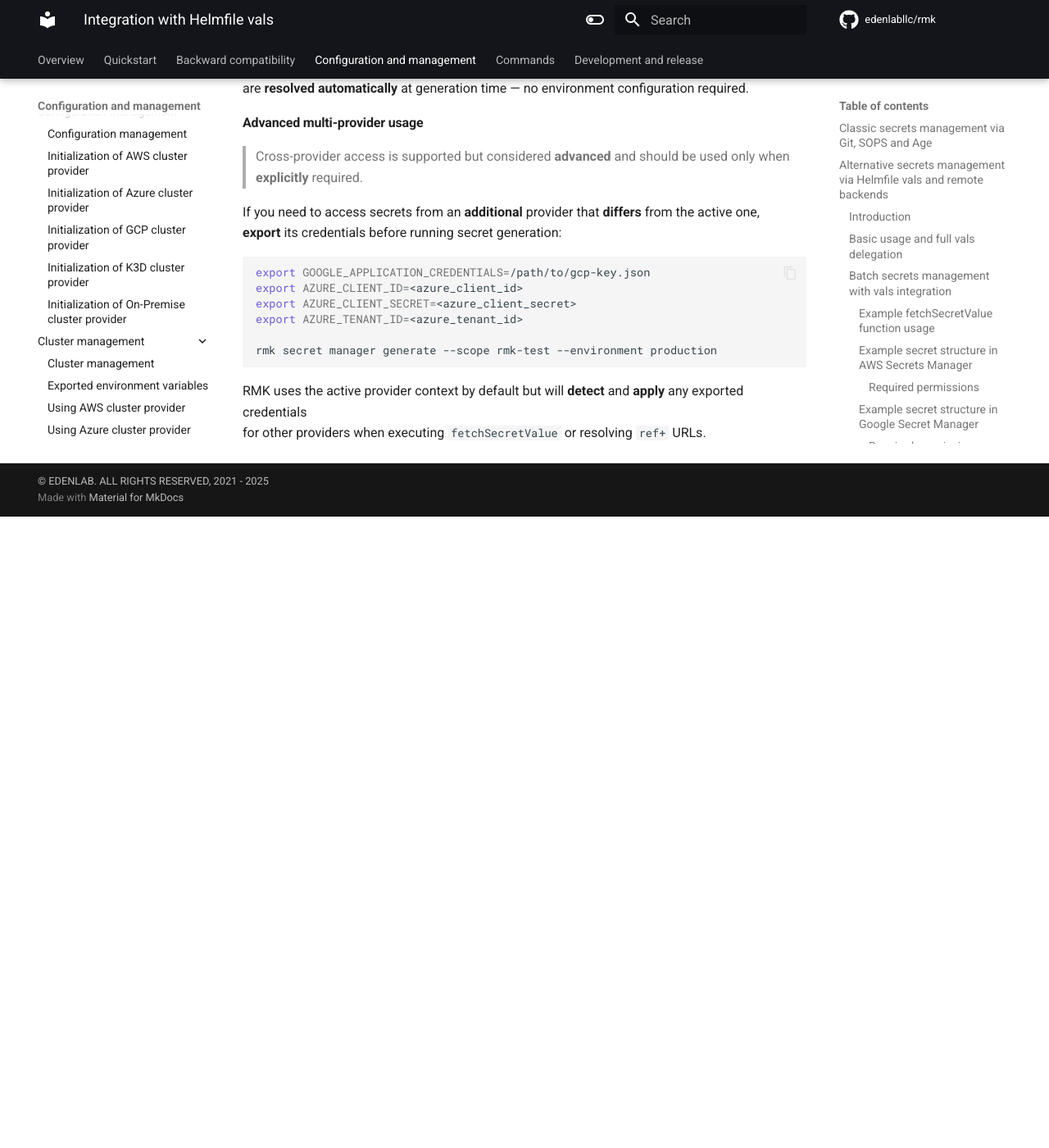
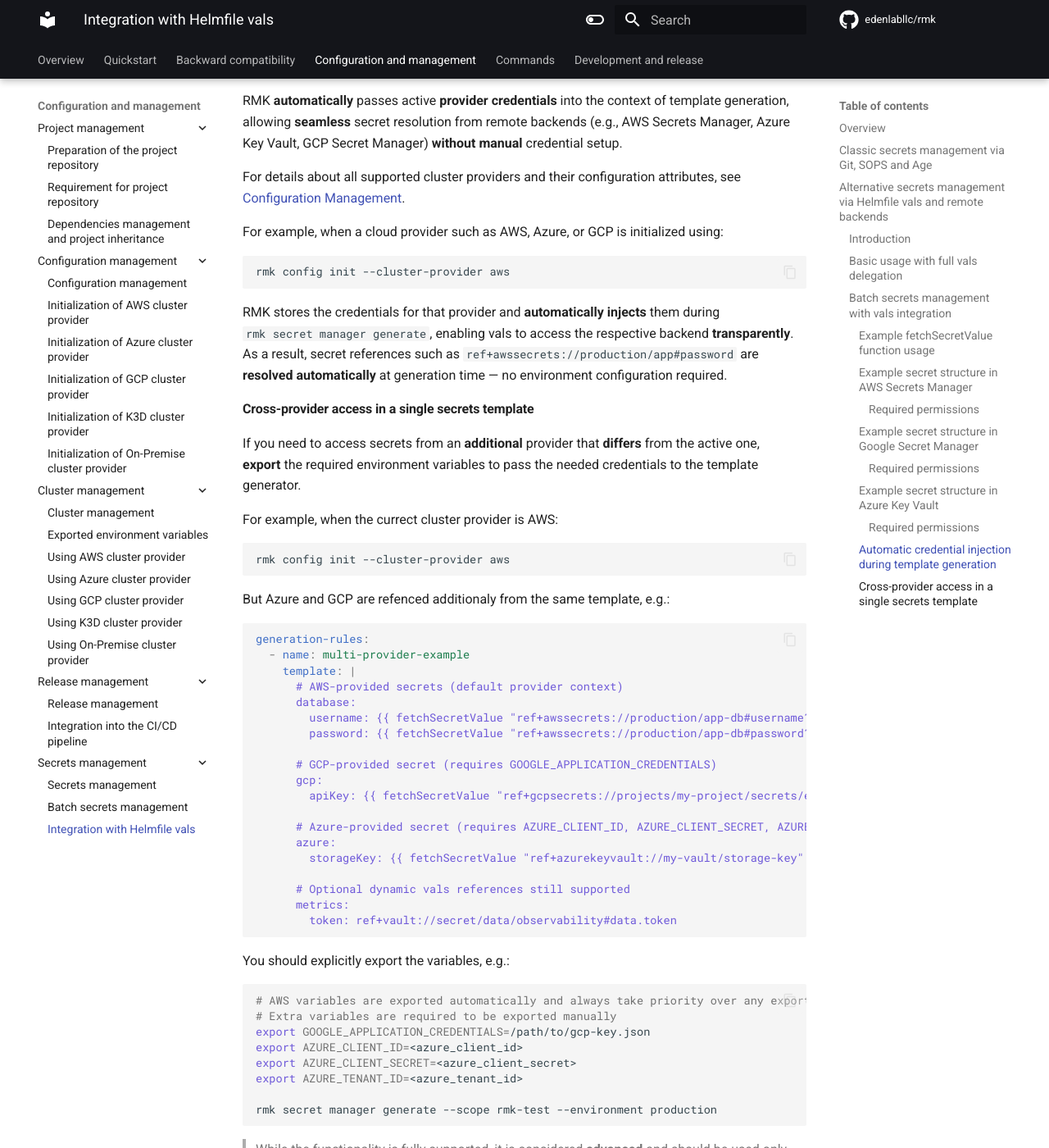
Before and after one commit to edenlabllc/rmk, an MkDocs documentation site: the page built from docs/configuration/secrets-management/helmfile-vals-integration.md, in a window 1280 px wide and 1400 px high, scrolled down 6449 px. Shown: the whole window at 82% size. Built offline with MkDocs 1.6.1 and Material for MkDocs 9.7.7, drawn with Linux system fonts in a browser that asks for light colours; comment, search, counter and statistics services are not loaded; the version menu is left out; before the commit the page ends 7079 px from its top, so only the background shows below that; some of the changed text lies outside the part shown.

Commit message:
Added helmfile-vals-integration-overview.png diagram to the respective documentataion.

````diff
--- a/docs/configuration/secrets-management/helmfile-vals-integration.md
+++ b/docs/configuration/secrets-management/helmfile-vals-integration.md
@@ -1,4 +1,8 @@
 # Integration with Helmfile vals
+
+## Overview
+
+![helmfile-vals-integration-overview.png](../../img/helmfile-vals-integration-overview.png)
 
 ## Classic secrets management via Git, SOPS and Age
 
@@ -28,10 +32,7 @@
 It includes built-in integration with [vals](https://github.com/helmfile/vals), allowing configuration parameters
 and secrets to be dynamically resolved from **external backends** during render time.
 
-This approach provides RMK with additional flexibility and extends its secrets management capabilities — particularly
-useful when customers or release managers choose to **leverage** existing **third-party** secrets management systems.
-
-Popular _vals_ backends include:
+Popular vals backends include:
 
 - [awssecrets](https://github.com/helmfile/vals?tab=readme-ov-file#aws-secrets-manager) – [AWS Secrets Manager](https://aws.amazon.com/secrets-manager/)
 - [gcpsecrets](https://github.com/helmfile/vals?tab=readme-ov-file#gcp-secrets-manager) – [Google Secret Manager](https://cloud.google.com/security/products/secret-manager)
@@ -41,13 +42,13 @@
 
 See [Supported Backends](https://github.com/helmfile/vals#supported-backends) for the full list.
 
-### Basic usage and full vals delegation
+> This approach provides RMK with additional flexibility and extends its secrets management capabilities — particularly
+> useful when customers or release managers choose to **leverage** existing **third-party** secrets management systems.
 
-In this mode, RMK **does not process** or **transform** secrets itself — the entire resolution flow is **delegated** to
-Helmfile and vals. All references to secrets or configuration parameters are defined **directly** in Helmfile or
-its value files using the `ref+` syntax supported by vals.
+### Basic usage with full vals delegation
 
-During rendering, vals **recursively** scans all [YAML structures](https://en.wikipedia.org/wiki/YAML#Syntax)
+During Helmfile rendering via RMK, vals **recursively** scans all
+[YAML structures](https://en.wikipedia.org/wiki/YAML#Syntax)
 (maps, lists, scalar values) for strings that start with `ref+`. Each such value is resolved via the corresponding
 backend provider (e.g., AWS Secrets Manager, Vault, SOPS).
 If a `ref+` reference is found **inside a larger string**, vals **does not process it** — only standalone values are
@@ -76,8 +77,9 @@
 - Inline references (like in `dbUrl`) **remain untouched** and must be constructed inside Helm templates instead.
 - RMK orchestrates the Helmfile execution **without intercepting** or **modifying** the secret resolution process.
 
-This mode provides full transparency and minimal coupling — RMK **delegates** secret resolution **entirely** to vals,
-relying on external backends for secret retrieval, access control, and rotation.
+> This mode provides full transparency and minimal coupling. RMK **does not process** or **transform** secrets
+> itself, it instead **delegates** secret resolution **entirely** to vals,
+> relying on external backends for secret retrieval, access control, and rotation.
 
 ### Batch secrets management with vals integration
 
@@ -92,11 +94,11 @@
 After resolution, the resulting files are to be **encrypted** with SOPS and safely **committed** to Git — giving release
 managers full control and auditability while still leveraging remote backends for secret retrieval.
 
-This approach is particularly useful when:
-
-- teams prefer to maintain secrets in Git for **visibility** and **versioning**,
-- but want to **avoid manual** entry by pulling values **automatically** from external systems, and
-- may still keep `ref+` values in templates for dynamic runtime resolution.
+> This approach is particularly useful when teams:
+>
+> - prefer to maintain secrets in Git for **visibility** and **versioning**,
+> - want to **avoid manual** entry by pulling values **automatically** from external systems,
+> - may still keep `ref+` values in templates for **dynamic runtime resolution**.
 
 #### Example fetchSecretValue function usage
 
@@ -115,7 +117,8 @@
 When `fetchSecretValue` is used:
 
 - RMK invokes vals to **resolve** each referenced secret during template generation.
-- vals **connects** to the appropriate backend (e.g., AWS, GCP, Azure) using the credentials available in the environment.
+- vals **connects** to the appropriate backend (e.g., AWS, GCP, Azure) using the credentials available in the
+  environment.
 - Each `ref+<backend>://...` reference **points** to a specific secret path and key within that backend.
 - Retrieved values are **injected** into the generated template prior to encryption.
 
@@ -125,8 +128,8 @@
 - Any remaining `ref+` entries **stay untouched** and are **dynamically resolved** by vals at render time during
   Helmfile execution.
 
-This end-to-end flow ensures that secrets can be **securely fetched**, optionally **stored** in Git in encrypted form, and
-still benefit from **runtime resolution** for any remaining dynamic references.
+> This end-to-end flow ensures that secrets can be **securely fetched**, optionally **stored** in Git in encrypted form,
+> and still **benefit** from **runtime resolution** for any remaining dynamic references.
 
 #### Example secret structure in AWS Secrets Manager
 
@@ -207,11 +210,7 @@
 
 Secret name: `my-secret`
 
-Secret value:
-
-```
-my-db-password-123
-```
+Secret value: `my-db-password-123`
 
 Referenced in template:
 
@@ -246,11 +245,7 @@
 
 Secret name: `new-app-api-key`
 
-Value in Azure Key Vault:
-
-```
-abc123xyz987
-```
+Secret value: `abc123xyz987`
 
 Referenced in template:
 
@@ -274,7 +269,7 @@
   --scope "${AZURE_SCOPE}"
 ```
 
-#### Automatic credential injection
+#### Automatic credential injection during template generation
 
 RMK **automatically** passes active **provider credentials** into the context of template generation,
 allowing **seamless** secret resolution from remote backends (e.g., AWS Secrets Manager, Azure Key Vault, GCP Secret
@@ -283,7 +278,7 @@
 For details about all supported cluster providers and their configuration attributes, see
 [Configuration Management](../configuration-management/configuration-management.md#list-of-main-attributes-of-the-rmk-configuration).
 
-For example, when a cloud provider such as **AWS**, **Azure**, or **GCP** is initialized using:
+For example, when a cloud provider such as AWS, Azure, or GCP is initialized using:
 
 ```bash
 rmk config init --cluster-provider aws
@@ -291,19 +286,49 @@
 
 RMK stores the credentials for that provider and **automatically injects** them during
 `rmk secret manager generate`, enabling vals to access the respective backend **transparently**.
+As a result, secret references such as `ref+awssecrets://production/app#password` are **resolved automatically** at
+generation time — no environment configuration required.
 
-As a result, secret references such as
-`ref+awssecrets://production/app#password`
-are **resolved automatically** at generation time — no environment configuration required.
-
-#### Advanced multi-provider usage
-
-> Cross-provider access is supported but considered **advanced** and should be used only when **explicitly** required.
+#### Cross-provider access in a single secrets template
 
 If you need to access secrets from an **additional** provider that **differs** from the active one,
-**export** its credentials before running secret generation:
+**export** the required environment variables to pass the needed credentials to the template generator.
+
+For example, when the currect cluster provider is AWS:
 
 ```bash
+rmk config init --cluster-provider aws
+```
+
+But Azure and GCP are refenced additionaly from the same template, e.g.:
+
+```yaml
+generation-rules:
+  - name: multi-provider-example
+    template: |
+      # AWS-provided secrets (default provider context)
+      database:
+        username: {{ fetchSecretValue "ref+awssecrets://production/app-db#username?region=us-east-1" }}
+        password: {{ fetchSecretValue "ref+awssecrets://production/app-db#password?region=us-east-1" }}
+
+      # GCP-provided secret (requires GOOGLE_APPLICATION_CREDENTIALS)
+      gcp:
+        apiKey: {{ fetchSecretValue "ref+gcpsecrets://projects/my-project/secrets/external-api-key/versions/latest" }}
+
+      # Azure-provided secret (requires AZURE_CLIENT_ID, AZURE_CLIENT_SECRET, AZURE_TENANT_ID)
+      azure:
+        storageKey: {{ fetchSecretValue "ref+azurekeyvault://my-vault/storage-key" }}
+
+      # Optional dynamic vals references still supported
+      metrics:
+        token: ref+vault://secret/data/observability#data.token
+```
+
+You should explicitly export the variables, e.g.:
+
+```bash
+# AWS variables are exported automatically and always take priority over any exports
+# Extra variables are required to be exported manually
 export GOOGLE_APPLICATION_CREDENTIALS=/path/to/gcp-key.json
 export AZURE_CLIENT_ID=<azure_client_id>
 export AZURE_CLIENT_SECRET=<azure_client_secret>
@@ -312,5 +337,5 @@
 rmk secret manager generate --scope rmk-test --environment production
 ```
 
-RMK uses the active provider context by default but will **detect** and **apply** any exported credentials
-for other providers when executing `fetchSecretValue` or resolving `ref+` URLs.
+> While the functionality is fully supported, it is considered **advanced** and should be used only when **explicitly
+> required**.
````
Also changed, not shown: other parts of docs/configuration/secrets-management/helmfile-vals-integration.md (+1 -1 lines), docs/img/helmfile-vals-integration-overview.png (added).
